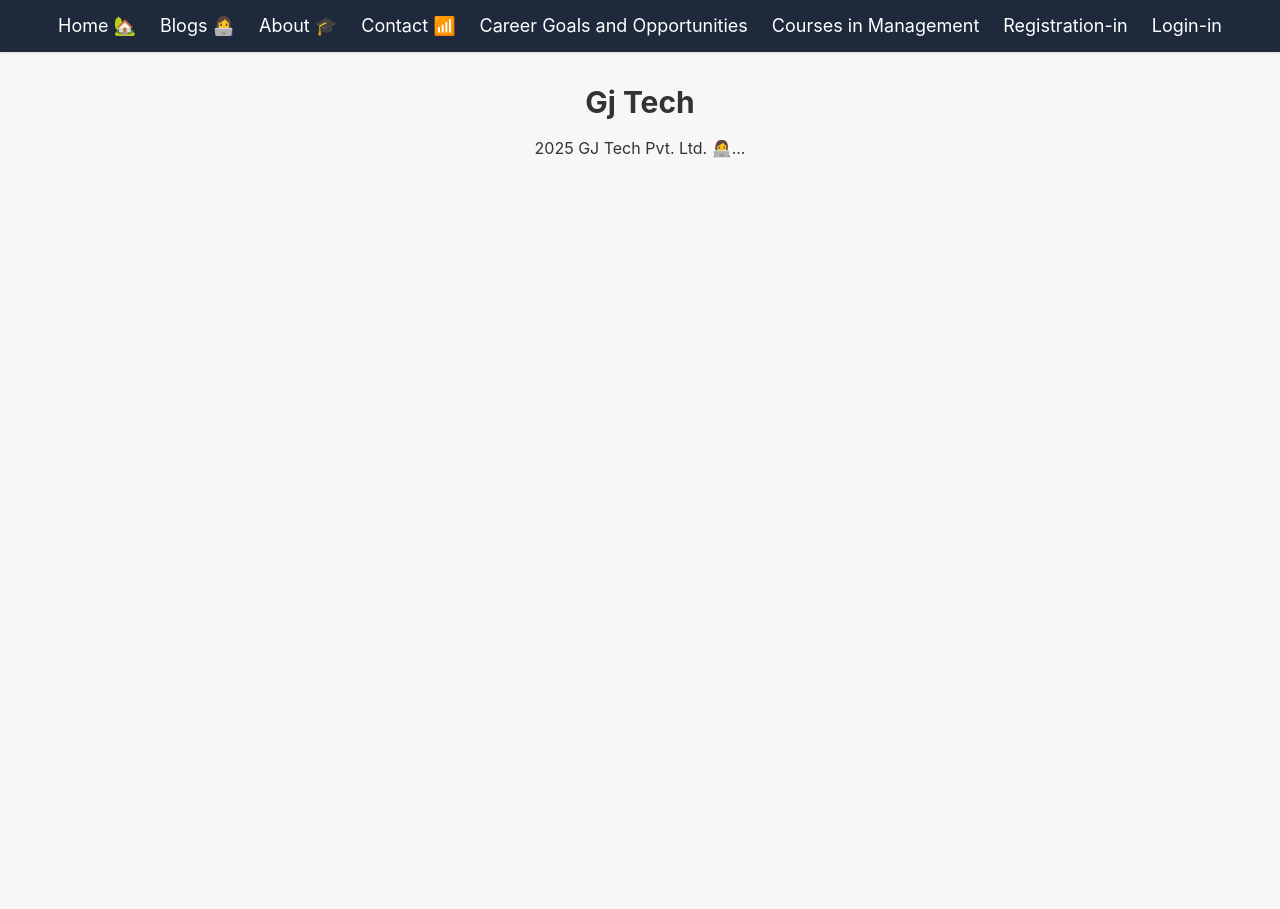
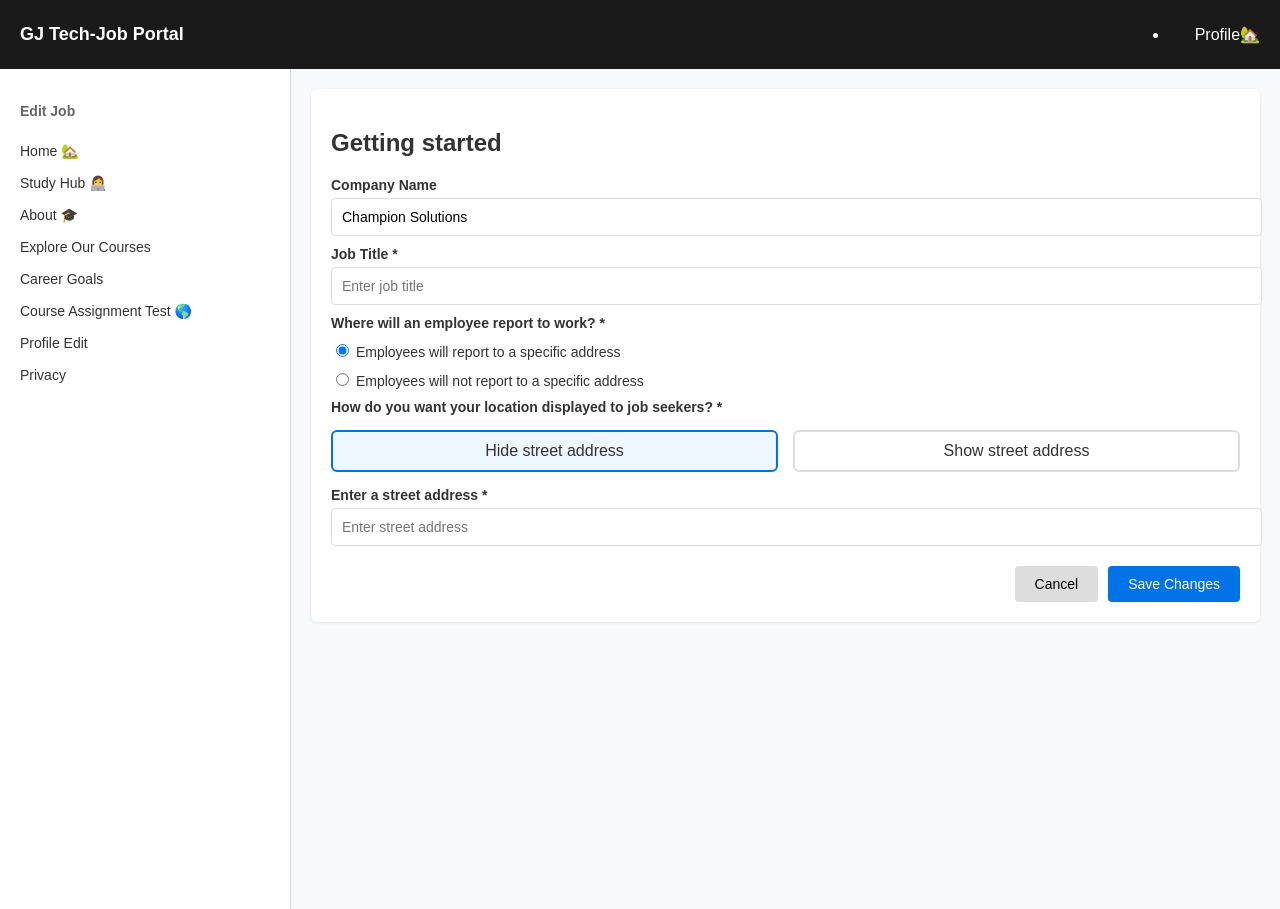
Before and after one commit to Gajendra123j/GJ-Tech, a website: page settings.html in a window 1280 px wide. Before the commit the page ends 800 px from the top, so only its background shows below. Drawn offline with nearby package versions, Linux system fonts and the light colour scheme.

Commit message:
First commit

```diff
--- a/settings.html
+++ b/settings.html
@@ -3,75 +3,251 @@
 <head>
   <meta charset="UTF-8">
   <meta name="viewport" content="width=device-width, initial-scale=1.0">
-    <title>Website Structure</title>
-    <script src="https://cdn.tailwindcss.com"></script>
+  <title>Edit Job - Job Portal</title>
   <style>
-        /* Basic styling for the body */
     body {
-            font-family: "Inter", sans-serif; /* Use Inter font */
-            margin: 0; /* Remove default body margin */
-            padding: 0; /* Remove default body padding */
-            background-color: #f7f7f7; /* Light grey background */
-            color: #333; /* Default text color */
+      font-family: Arial, sans-serif;
+      margin: 0;
+      background-color: #f8f9fb;
+      color: #333;
     }
-
-        /* Styling for the navigation bar */
-        nav {
-            background-color: #ffffff; /* White background for nav */
-            box-shadow: 0 2px 4px rgba(0, 0, 0, 0.1); /* Subtle shadow */
-            padding: 1rem; /* Padding inside the nav */
+    header {
+      background: #1a1a1a;
+      padding: 12px 20px;
+      color: #fff;
+      display: flex;
+      justify-content: space-between;
+      align-items: center;
     }
-        /* Styling for the unordered list within the nav */
-        nav ul {
-            list-style: none; /* Remove bullet points */
-            padding: 0; /* Remove default list padding */
-            margin: 0; /* Remove default list margin */
-            display: flex; /* Arrange list items horizontally */
-            flex-wrap: wrap; /* Allow items to wrap on smaller screens */
-            justify-content: center; /* Center the navigation items */
-            gap: 1.5rem; /* Space between navigation items */
+    header h1 {
+      font-size: 18px;
     }
-        /* Styling for each list item */
-        nav ul li {
-            display: inline-block; /* Ensure items are inline blocks */
+    header a {
+      color: #fff;
+      text-decoration: none;
+      margin-left: 20px;
     }
-        /* Styling for the links within the list items */
-        nav ul li a {
-            text-decoration: none; /* Remove underline from links */
-            color: #4a5568; /* Grey text color */
-            font-weight: 500; /* Medium font weight */
-            padding: 0.5rem 1rem; /* Padding around the link text */
-            border-radius: 0.375rem; /* Rounded corners for links */
-            transition: color 0.2s ease-in-out, background-color 0.2s ease-in-out; /* Smooth transition */
+    header a:hover {
+      text-decoration: underline;
     }
-        /* Hover effect for links */
-        nav ul li a:hover {
-            color: #2b6cb0; /* Darker blue on hover */
-            background-color: #ebf8ff; /* Light blue background on hover */
+    .container {
+      display: flex;
     }
-        /* Styling for the main content area */
+    .sidebar {
+      width: 250px;
+      background: #fff;
+      padding: 20px;
+      border-right: 1px solid #ddd;
+      height: 100vh;
+    }
+    .sidebar h3 {
+      margin-bottom: 10px;
+      font-size: 14px;
+      color: #666;
+    }
+    .sidebar ul {
+      list-style: none;
+      padding: 0;
+    }
+    .sidebar ul li {
+      padding: 8px 0;
+      font-size: 14px;
+      cursor: pointer;
+    }
+    .sidebar ul li:hover {
+      color: #0073e6;
+    }
+    .sidebar ul li a {
+      text-decoration: none;
+      color: inherit;
+      display: block;
+    }
+    .sidebar ul li a:hover {
+      color: #0073e6;
+    }
     .content {
-            padding: 2rem; /* Padding around the content */
-            text-align: center; /* Center the content text */
+      flex: 1;
+      padding: 20px;
+    }
+    .card {
+      background: #fff;
+      padding: 20px;
+      border-radius: 6px;
+      box-shadow: 0 1px 3px rgba(0,0,0,0.1);
+    }
+    label {
+      display: block;
+      margin: 10px 0 5px;
+      font-size: 14px;
+      font-weight: bold;
+    }
+    input[type="text"],
+    input[type="date"],
+    input[type="number"],
+    select {
+      width: 100%;
+      padding: 10px;
+      border: 1px solid #ddd;
+      border-radius: 4px;
+      font-size: 14px;
+    }
+    .radio-group {
+      margin: 10px 0;
+    }
+    .radio-group label {
+      font-weight: normal;
+      margin-right: 15px;
+    }
+    .map-options {
+      display: flex;
+      gap: 15px;
+      margin: 15px 0;
+    }
+    .map-option {
+      flex: 1;
+      border: 2px solid #ddd;
+      border-radius: 6px;
+      padding: 10px;
+      text-align: center;
+      cursor: pointer;
+    }
+    .map-option.selected {
+      border-color: #0073e6;
+      background: #eef6ff;
+    }
+    .actions {
+      margin-top: 20px;
+      display: flex;
+      justify-content: flex-end;
+      gap: 10px;
+    }
+    button {
+      padding: 10px 20px;
+      border: none;
+      border-radius: 4px;
+      cursor: pointer;
+      font-size: 14px;
+    }
+    .cancel {
+      background: #ddd;
+    }
+    .save {
+      background: #0073e6;
+      color: #fff;
     }
   </style>
 </head>
 <body>
-    <header class="bg-slate-800 text-white text-center py-3 text-sm md:text-lg sticky top-0 z-50 shadow main-nav">
-        <div class="container mx-auto flex flex-wrap justify-center gap-x-3 md:gap-x-6">
-            <a href="index.html" class="hover:underline">Home 🏡</a>
-            <a href="blogs.html" class="hover:underline">Blogs 👩‍💻</a>
-            <a href="about.html" class="hover:underline">About 🎓</a>
-            <a href="contact.html" class="hover:underline">Contact 📶</a>
-            <a href="careergoals.html" class="hover:underline">Career Goals and Opportunities</a>
-            <a href="CoursesinManagement.html" class="hover:underline">Courses in Management</a>
-            <a href="Registration.html" class="hover:underline">Registration-in</a>
-            <a href="login.html" class="hover:underline">Login-in</a>
+<header>
+  <h1> GJ Tech-Job Portal</h1>
+  <div>
+    <li><a href="index.html" class="hover:underline hover:text-blue-200">Profile🏡</a></li>
   </div>
 </header>
+<!-- Main container for layout, splits into sidebar and content -->
+<div class="container">
+  <!-- Sidebar for navigation links -->
+  <div class="sidebar">
+    <h3>Edit Job</h3>
+    <ul>
+        <li><a href="index.html" class="hover:underline hover:text-blue-200">Home 🏡</a></li>
+        <li><a href="blogs.html" class="hover:underline hover:text-blue-200">Study Hub 👩‍💻</a></li>
+        <li><a href="about.html" class="hover:underline hover:text-blue-200">About 🎓</a></li>
+        <li><a href="contact.html" class="hover:underline hover:text-blue-200">Explore Our Courses</a></li>
+        <li><a href="careergoals.html" class="hover:underline hover:text-blue-200">Career Goals</a></li>
+        <li><a href="CoursesinManagement.html" class="hover:underline hover:text-blue-200">Course Assignment Test 🌎</a></li>
+        <li><a href="profile.html" class="hover:underline hover:text-blue-200">Profile Edit</a></li>
+        <li><a href="privacy.html" class="hover:underline hover:text-blue-200">Privacy</a></li>
+    </div>
   <div class="content">
-        <h1 class="text-3xl font-bold mb-4">Gj Tech</h1>
-        <p>2025 GJ Tech Pvt. Ltd. 👩‍💻...</p>
+    <div class="card">
+      <h2>Getting started</h2>
+      <form id="jobForm">
+        <label>Company Name</label>
+        <input type="text" value="Champion Solutions" readonly>
+        <label>Job Title *</label>
+        <input type="text" id="jobTitle" placeholder="Enter job title" required>
+        <label>Where will an employee report to work? *</label>
+        <div class="radio-group">
+          <label><input type="radio" name="report" value="specific" checked> Employees will report to a specific address</label>
+          <label><input type="radio" name="report" value="remote"> Employees will not report to a specific address</label>
         </div>
+        <label>How do you want your location displayed to job seekers? *</label>
+        <div class="map-options">
+          <div class="map-option selected" onclick="selectMapOption(this)">Hide street address</div>
+          <div class="map-option" onclick="selectMapOption(this)">Show street address</div>
+        </div>
+        <label>Enter a street address *</label>
+        <input type="text" id="streetAddress" placeholder="Enter street address" required>
+        <div class="actions">
+          <button type="button" class="cancel" onclick="resetForm()">Cancel</button>
+          <button type="submit" class="save">Save Changes</button>
+        </div>
+      </form>
+    </div>
+  </div>
+</div>
+<script>
+  function selectMapOption(element) {
+    document.querySelectorAll('.map-option').forEach(opt => {
+      opt.classList.remove('selected');
+    });
+    element.classList.add('selected');
+  }
+  function resetForm() {
+    document.getElementById("jobForm").reset();
+    showCustomMessageBox("Form has been reset!");
+  }
+  document.getElementById("jobForm").addEventListener("submit", function(e) {
+    e.preventDefault();
+    let title = document.getElementById("jobTitle").value;
+    let address = document.getElementById("streetAddress").value;
+    showCustomMessageBox("Job Saved!\nTitle: " + title + "\nAddress: " + address);
+  });
+  function showCustomMessageBox(message) {
+    const overlay = document.createElement('div');
+    overlay.style.cssText = `
+      position: fixed;
+      top: 0;
+      left: 0;
+      width: 100%;
+      height: 100%;
+      background: rgba(0, 0, 0, 0.5);
+      display: flex;
+      justify-content: center;
+      align-items: center;
+      z-index: 1000;
+    `;
+    const messageBox = document.createElement('div');
+    messageBox.style.cssText = `
+      background: white;
+      padding: 20px;
+      border-radius: 8px;
+      box-shadow: 0 4px 8px rgba(0, 0, 0, 0.2);
+      max-width: 400px;
+      text-align: center;
+      position: relative;
+    `;
+    const messageContent = document.createElement('p');
+    messageContent.innerText = message;
+    messageContent.style.whiteSpace = 'pre-wrap';
+    messageBox.appendChild(messageContent);
+    const closeButton = document.createElement('button');
+    closeButton.innerText = 'OK';
+    closeButton.style.cssText = `
+      background: #0073e6;
+      color: white;
+      border: none;
+      padding: 10px 20px;
+      border-radius: 4px;
+      cursor: pointer;
+      margin-top: 15px;
+    `;
+    closeButton.onclick = () => document.body.removeChild(overlay);
+    messageBox.appendChild(closeButton);
+    overlay.appendChild(messageBox);
+    document.body.appendChild(overlay);
+  }
+</script>
 </body>
 </html>
```
Also changed, not shown: WebDevelopmentBootcamp.html (+1 -17 lines), index.html (+1 -14 lines), mangement.html (+0 -4 lines), routes/blogs.js (deleted, +0 -82 lines), studyHub.html (renamed from blogs.html), 1 other file. Lines whose indentation alone changed are shown as unchanged.
